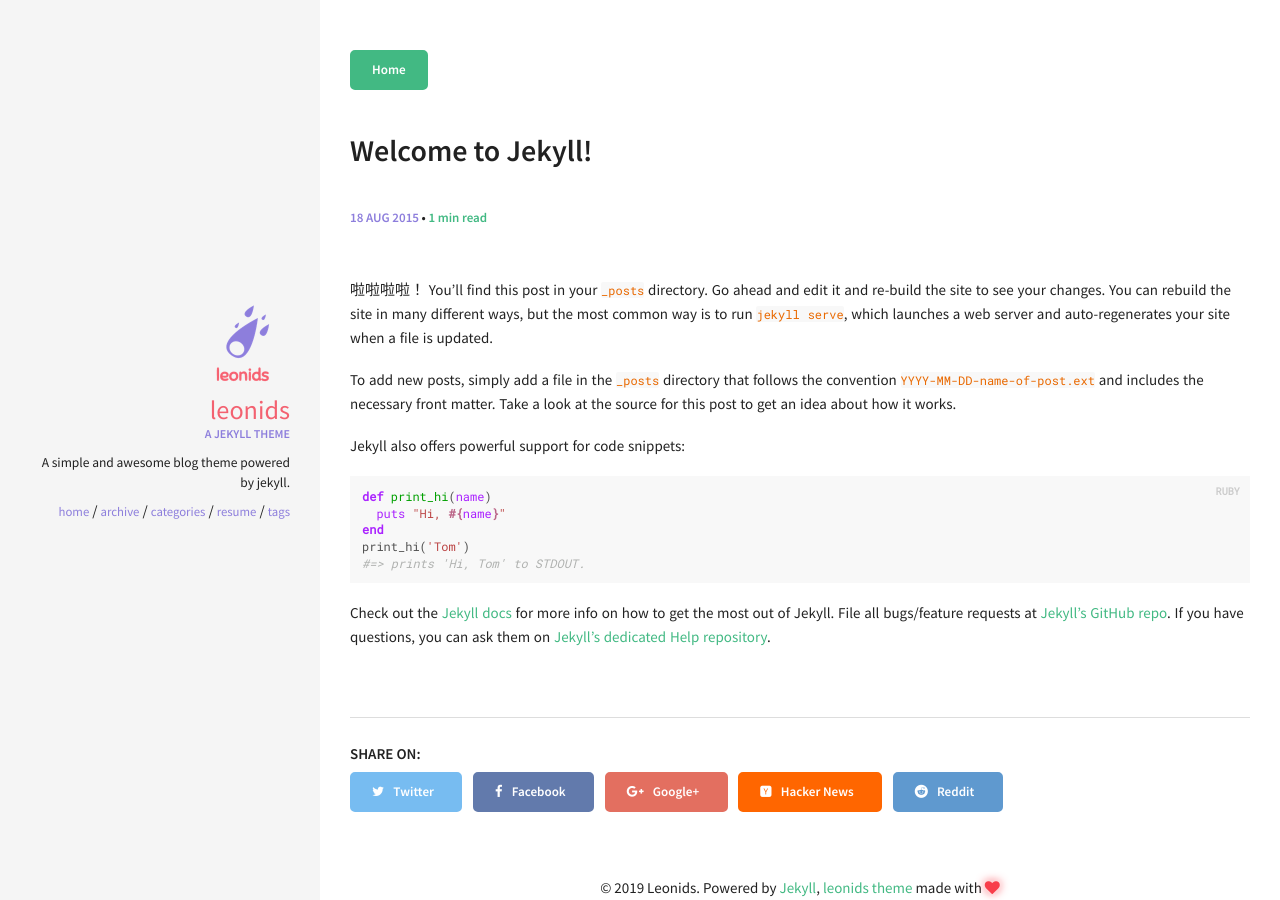
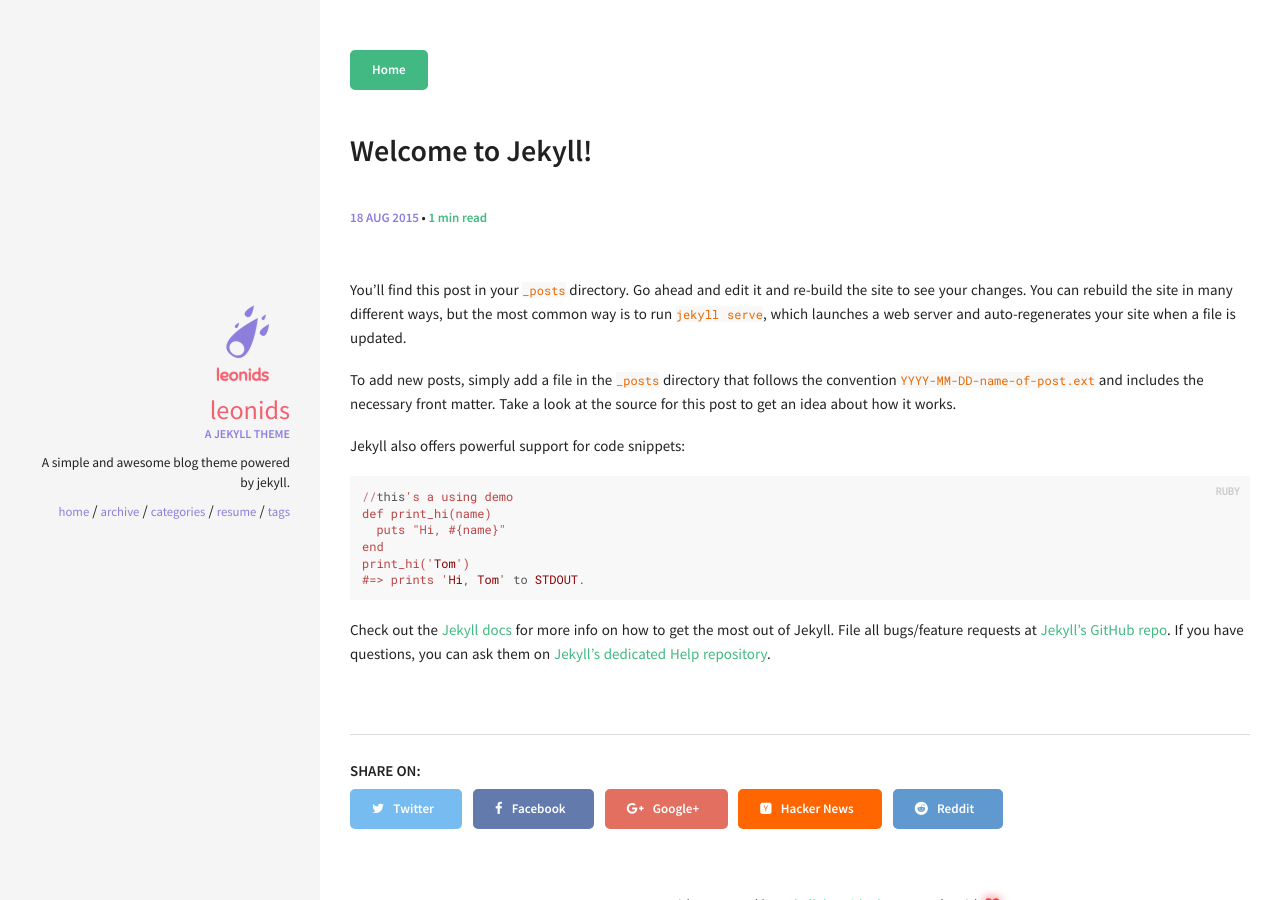
Before and after one commit to Feithle/Feithle.github.io, a Jekyll site: the page built from _posts/2015-08-18-welcome-to-jekyll.md, in a window 1280 px wide. Built offline with Jekyll 4.4.1, drawn with Linux system fonts in a browser that asks for light colours.

Commit message:
Update 2015-08-18-welcome-to-jekyll.md

```diff
--- a/_posts/2015-08-18-welcome-to-jekyll.md
+++ b/_posts/2015-08-18-welcome-to-jekyll.md
@@ -5,7 +5,6 @@ date:   2015-08-18 15:07:19
 categories: [tutorial]
 comments: true
 ---
-啦啦啦啦！
 You’ll find this post in your `_posts` directory. Go ahead and edit it and re-build the site to see your changes. You can rebuild the site in many different ways, but the most common way is to run `jekyll serve`, which launches a web server and auto-regenerates your site when a file is updated.
 
 To add new posts, simply add a file in the `_posts` directory that follows the convention `YYYY-MM-DD-name-of-post.ext` and includes the necessary front matter. Take a look at the source for this post to get an idea about how it works.
@@ -15,6 +14,7 @@ To add new posts, simply add a file in the `_posts` directory that follows the c
 Jekyll also offers powerful support for code snippets:
 
 {% highlight ruby %}
+//this's a using demo
 def print_hi(name)
   puts "Hi, #{name}"
 end
```
